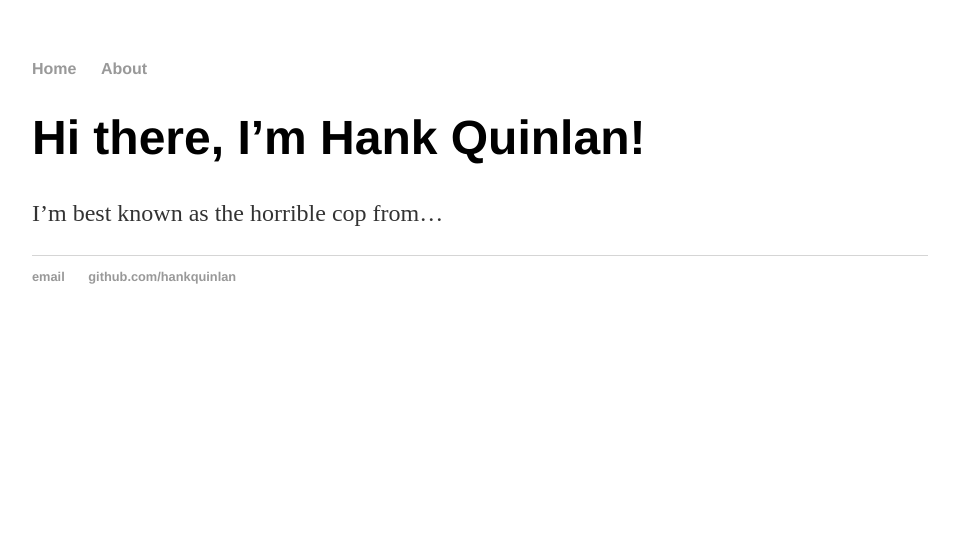
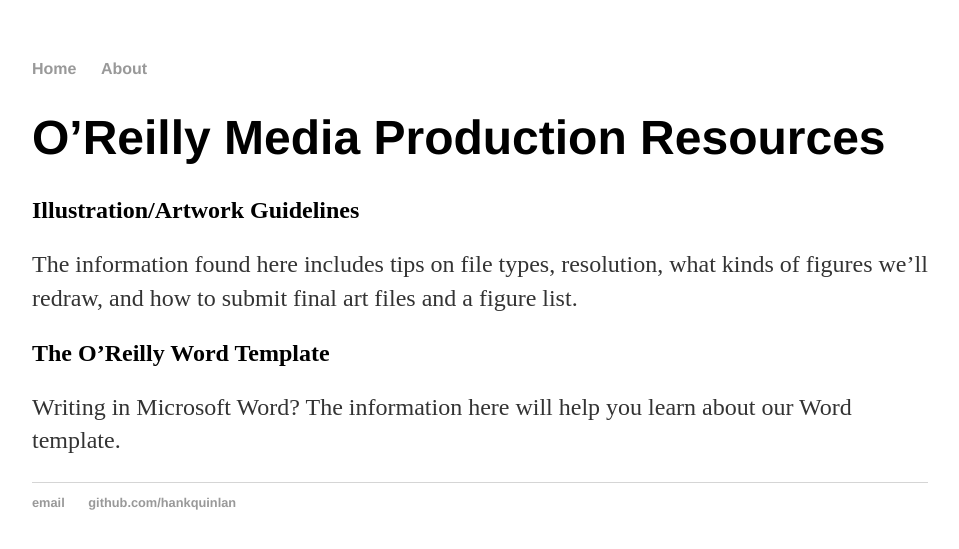
Before and after one commit to oreillymedia/production-resources, a Jekyll site: the page built from index.md, in a window 1280 px wide. Shown: the top 549 px of the page, without its empty margins (160-1119 px from the left). Built offline with Jekyll 4.4.1, drawn with Linux system fonts in a browser that asks for light colours.

Commit message:
Adding content to index.md file

```diff
--- a/index.md
+++ b/index.md
@@ -2,6 +2,12 @@
 layout: default
 title: styleguide
 ---
-# Hi there, I'm Hank Quinlan!
+# O'Reilly Media Production Resources
 
-I'm best known as the horrible cop from...
+## Illustration/Artwork Guidelines
+
+The information found here includes tips on file types, resolution, what kinds of figures we'll redraw, and how to submit final art files and a figure list.
+
+## The O'Reilly Word Template
+
+Writing in Microsoft Word? The information here will help you learn about our Word template.
```
